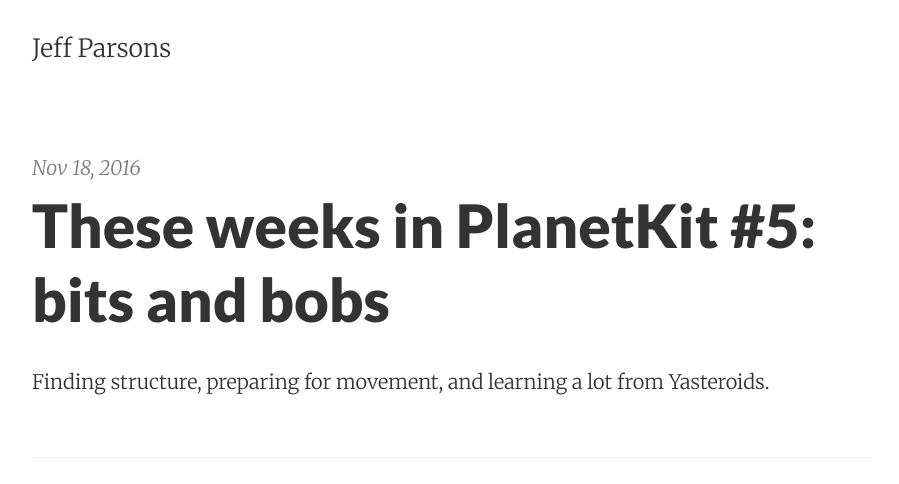
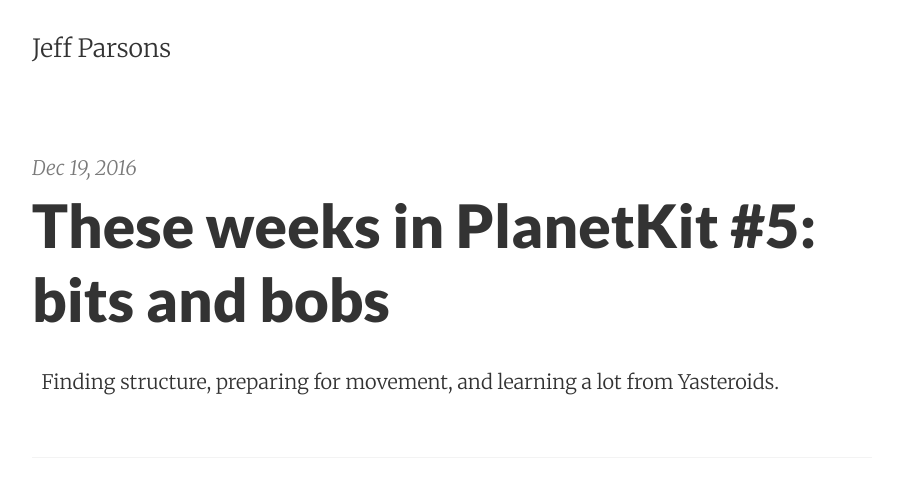
Before and after one commit to jeffparsons/jeffparsons.github.io, a Jekyll site: the page built from index.html, in a window 1280 px wide. Shown: the top 484 px of the page, without its empty margins (188-1087 px from the left). Built offline with Jekyll 4.4.1, drawn with Linux system fonts in a browser that asks for light colours; the list of posts is cut into pages by our own code.

Commit message:
Fix TWIPK 5 date
File name still looks shady, but that's only because I generally name the posts by when I start writing them.

```diff
--- a/_posts/2016-12-14-twipk-5.md
+++ b/_posts/2016-12-14-twipk-5.md
@@ -1,8 +1,8 @@
 ---
 layout:     post
 title:      "These weeks in PlanetKit #5: bits and bobs"
-date:       2016-11-18
-summary:    Finding structure, preparing for movement, and learning a lot from Yasteroids.
+date:       2016-12-19
+summary:    Finding structure, preparing for movement, and learning a lot from Yasteroids.
 tags:       rust planetkit specs slog
 published:  true
 ---
```
